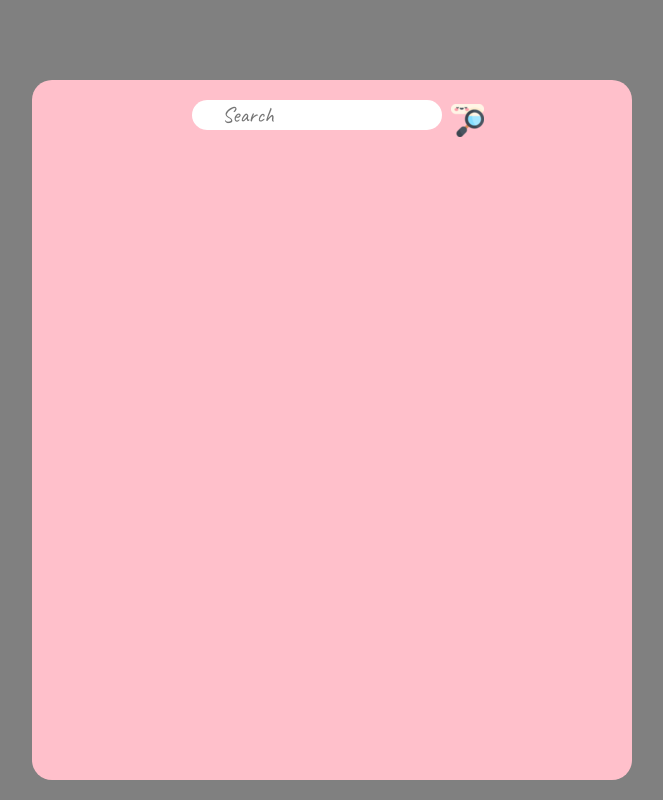
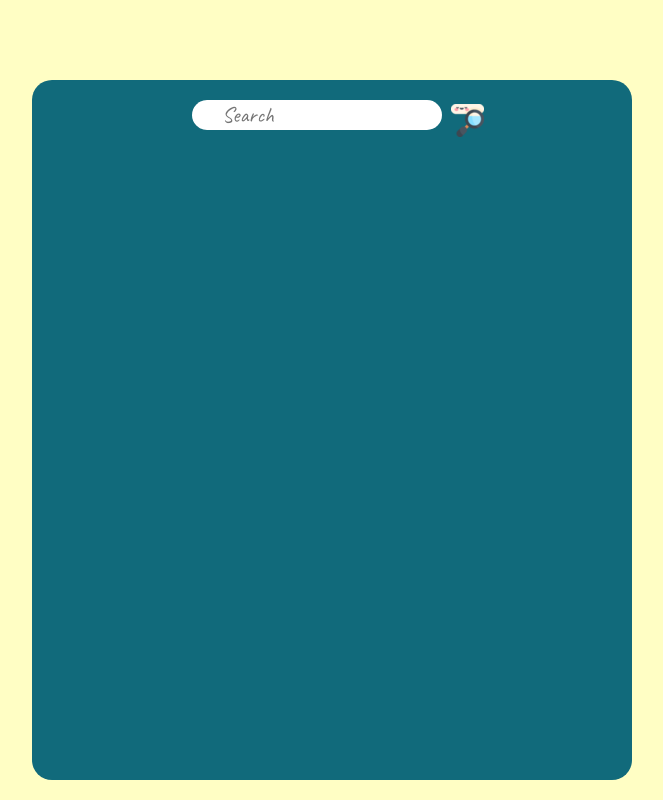
Before and after one commit to Yalcael/Sweet-Weather, a React (Vite) app: page / in a window 1280 px wide. Shown: the whole page, without its empty margins (308-971 px from the left). Built offline with nearby package versions, Linux system fonts and the light colour scheme.

Commit message:
color change

```diff
--- a/src/App.css
+++ b/src/App.css
@@ -4,7 +4,7 @@
     margin: auto;
     margin-top: 80px;
     border-radius: 20px;
-    background-color: pink;
+    background-color: #116A7B;
 }
 
 .header {
--- a/src/index.css
+++ b/src/index.css
@@ -7,5 +7,5 @@
 }
 
 body {
-  background-color: grey;
+  background-color: #FFFEC4;
 }
```
